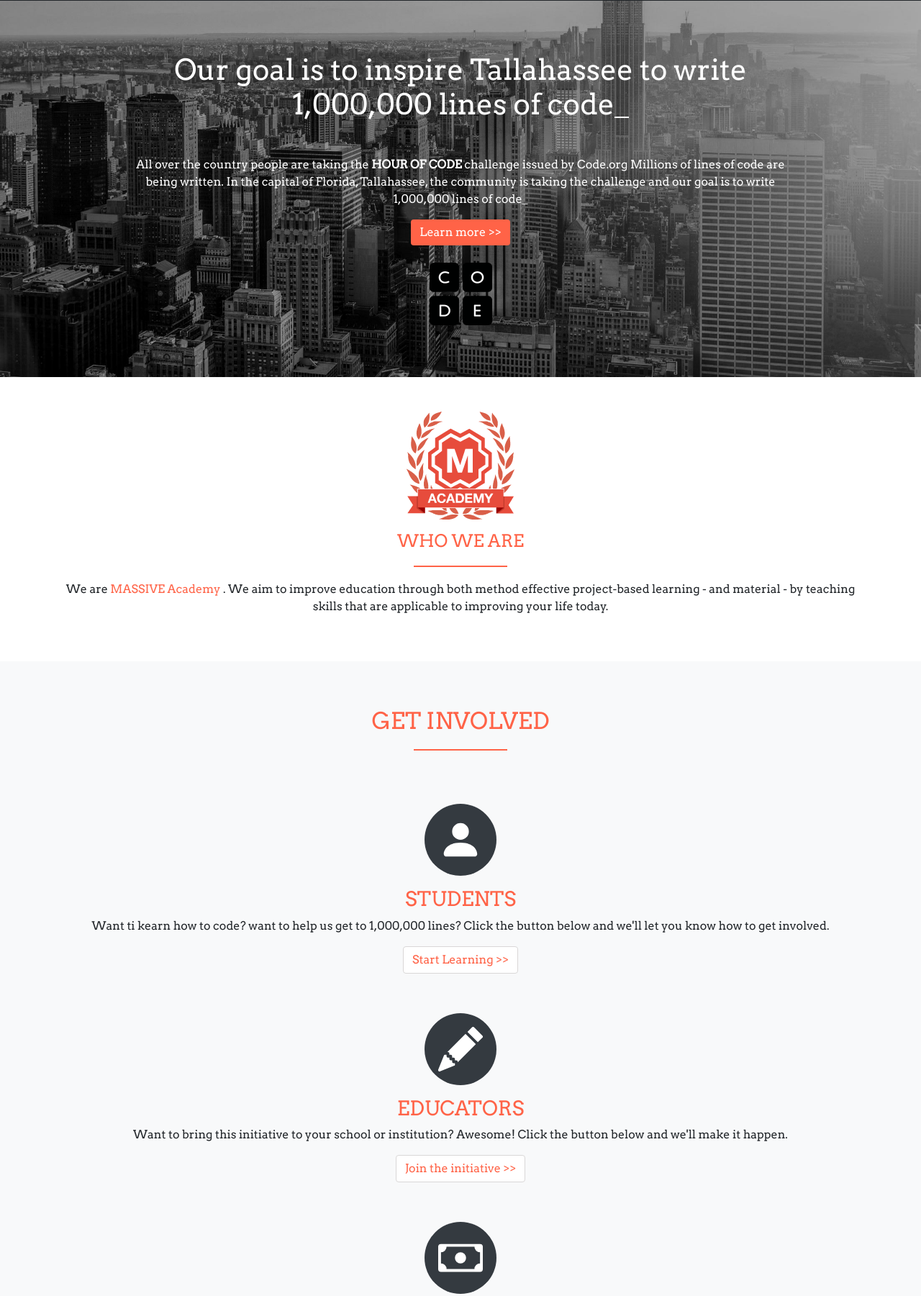
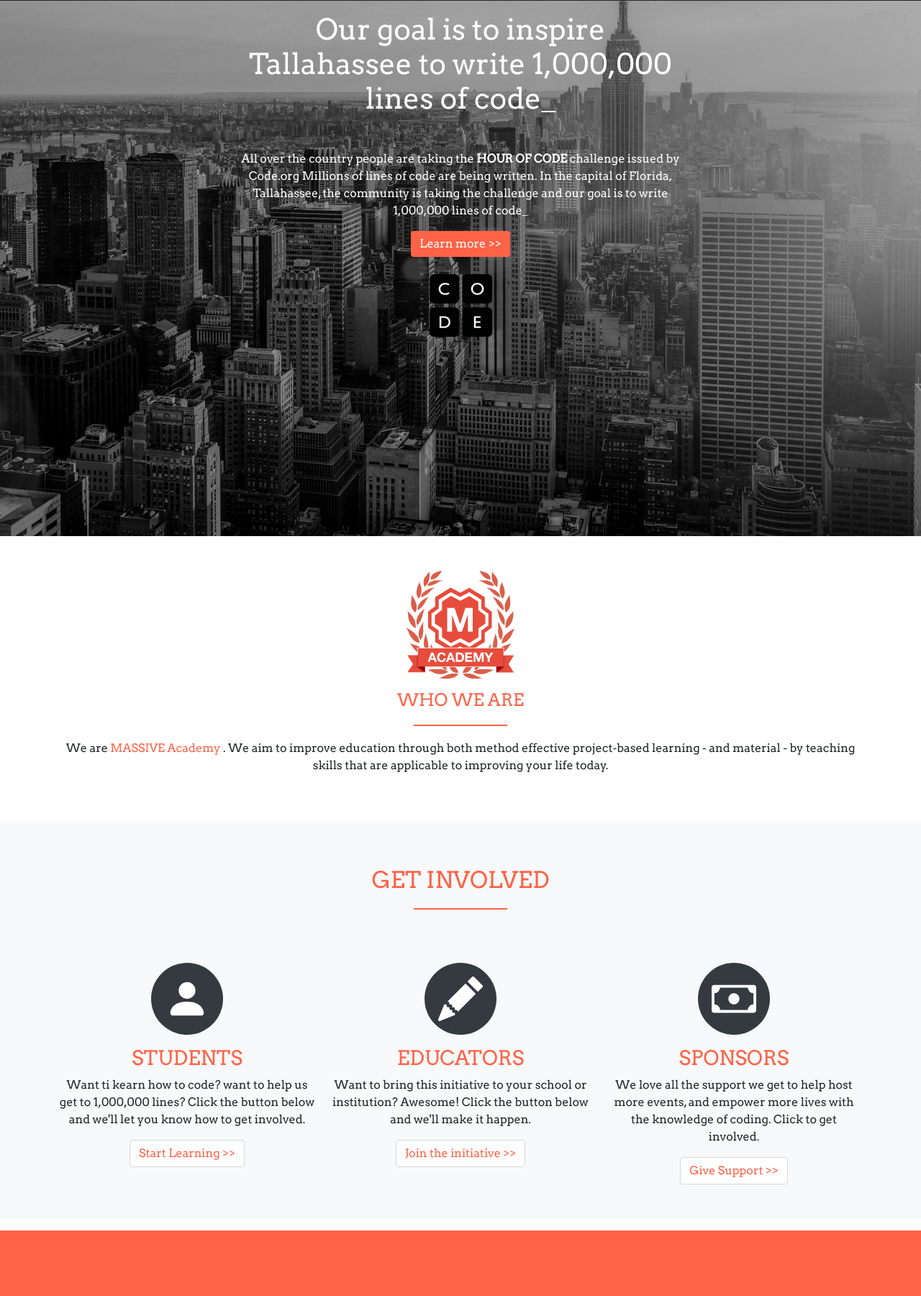
Before and after one commit to Gwigzz/one-million-lines-bootstrap, a plain HTML site: page index.html in a window 1280 px wide. Shown: the part 55-1856 px from the top of the page at 72% size. Drawn offline with nearby package versions, Linux system fonts and the light colour scheme; files whose address does not match are found by name.

Commit message:
responsive

```diff
--- a/assets/css/desktop.css
+++ /dev/null
@@ -1,10 +0,0 @@
-/*
-* FOR DESKTOP
-*/
-
-@media screen and (min-width: 1200px) {
-    /* header */
-    header nav ul {
-        display: block;
-    }
-}
--- a/assets/css/mobile.css
+++ b/assets/css/style.css
@@ -46,6 +46,7 @@ body {
 .bg-header-section {
     background: center no-repeat url('../img/hero-image.jpg');
     background-size: cover;
+    height: 100vh;
 }
 
 /* main */
@@ -82,6 +83,11 @@ body {
     border: 1px solid var(--my-light-gray);
 }
 
+.btn-light:hover{
+    background-color: var(--bs-gray-200);
+    color: var(--my-orange);
+}
+
 /* footer */
 .footer {
     background-color: var(--my-orange);
@@ -94,6 +100,9 @@ body {
 
 /* COMPUTEUR */
 @media screen and (min-width: 1200px) {
+    .w-75 {
+        width: 50% !important;
+    }
     .footer img{
         width: auto;
     }
--- a/index.html
+++ b/index.html
@@ -13,8 +13,7 @@
         integrity="sha384-ka7Sk0Gln4gmtz2MlQnikT1wXgYsOg+OMhuP+IlRH9sENBO0LRn5q+8nbTov4+1p"
         crossorigin="anonymous"></script>
     <!-- custome CSS -->
-    <link rel="stylesheet" type="text/css" href="./assets/css/mobile.css" />
-    <link rel="stylesheet" type="text/css" href="./assets/css/desktop.css" />
+    <link rel="stylesheet" type="text/css" href="./assets/css/style.css" />
     <title>One Million Lines Bootstrap</title>
 </head>
 
@@ -23,7 +22,7 @@
     <!-- Header -->
     <header>
 
-        <nav class="navbar navbar-expand-lg navbar-dark bg-dark">
+        <nav class="navbar fixed-top navbar-expand-lg navbar-dark bg-dark">
             <div class="container">
                 <a class="navbar-brand" href="/index.html">
                     <img src="./assets/img/top-logo.png" alt="logo one millions" />
@@ -60,7 +59,7 @@
                     code_
                 </p>
 
-                <a class="btn btn-primary" href="#!">Learn more <span>>></span></a>
+                <a class="btn btn-primary" href="#more">Learn more <span>>></span></a>
                 <img src="./assets/img/code.png" alt="code" class="d-block mx-auto mt-4" />
             </div>
 
@@ -68,7 +67,7 @@
     </header>
 
     <!-- Main -->
-    <main>
+    <main id="more">
 
         <!-- Academy -->
         <section class="container text-center py-5">
@@ -89,7 +88,7 @@
 
                 <div class="row">
                     <!-- Colonne #1 -->
-                    <div class="col-12">
+                    <div class="col-12 col-md-4">
                         <div class="circle">
                             <img src="./assets/img/icons/person-fill.svg" alt="students" />
                         </div>
@@ -104,7 +103,7 @@
                     </div>
 
                     <!-- Colonne #2 -->
-                    <div class="col-12">
+                    <div class="col-12 col-md-4">
                         <div class="circle">
                             <img src="./assets/img/icons/pencil-fill.svg" alt="pent" />
                         </div>
@@ -118,7 +117,7 @@
                     </div>
 
                     <!-- Colonne #3 -->
-                    <div class="col-12">
+                    <div class="col-12 col-md-4">
                         <div class="circle">
                             <img src="./assets/img/icons//cash.svg" alt="cash" />
                         </div>
```
